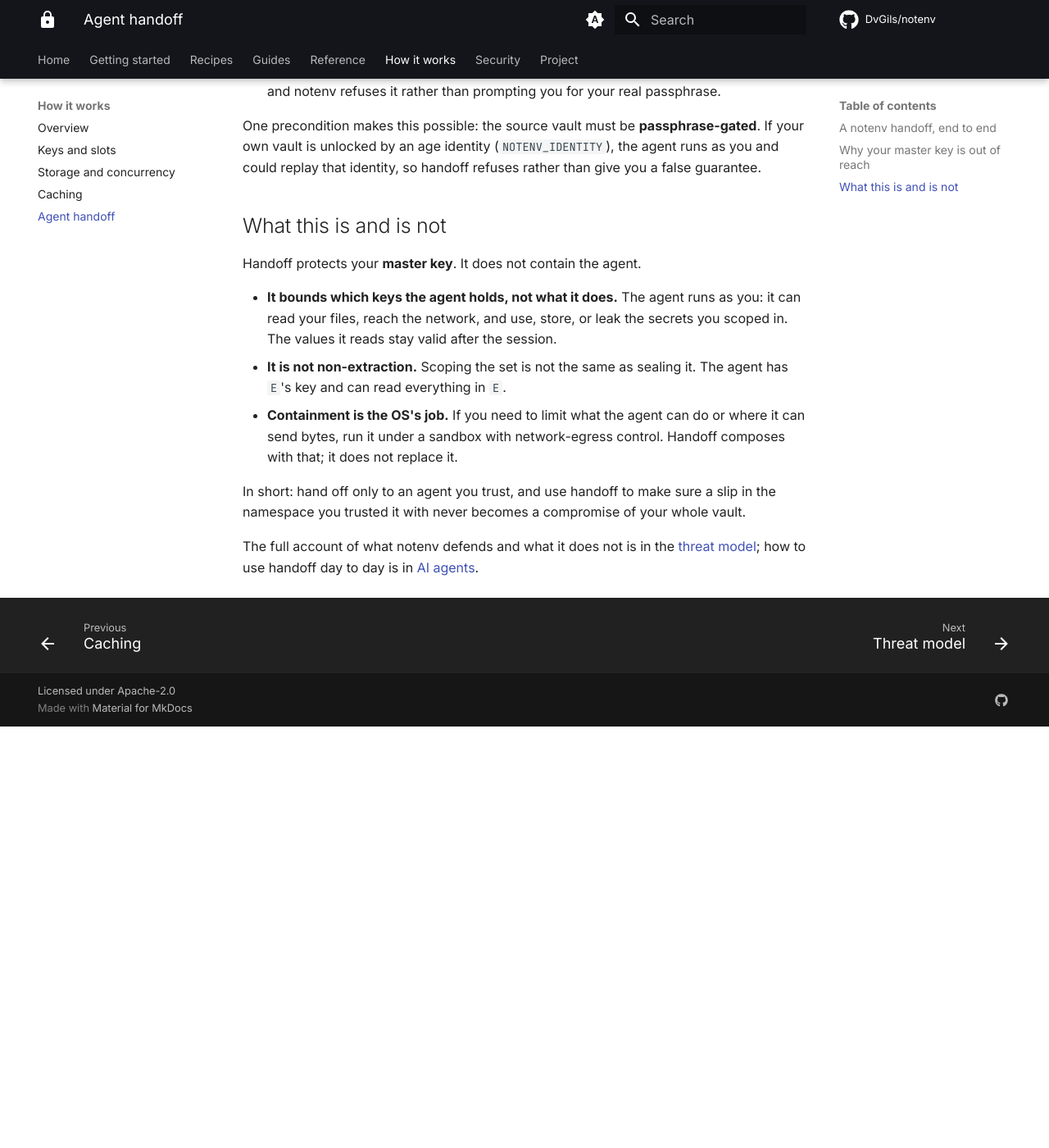
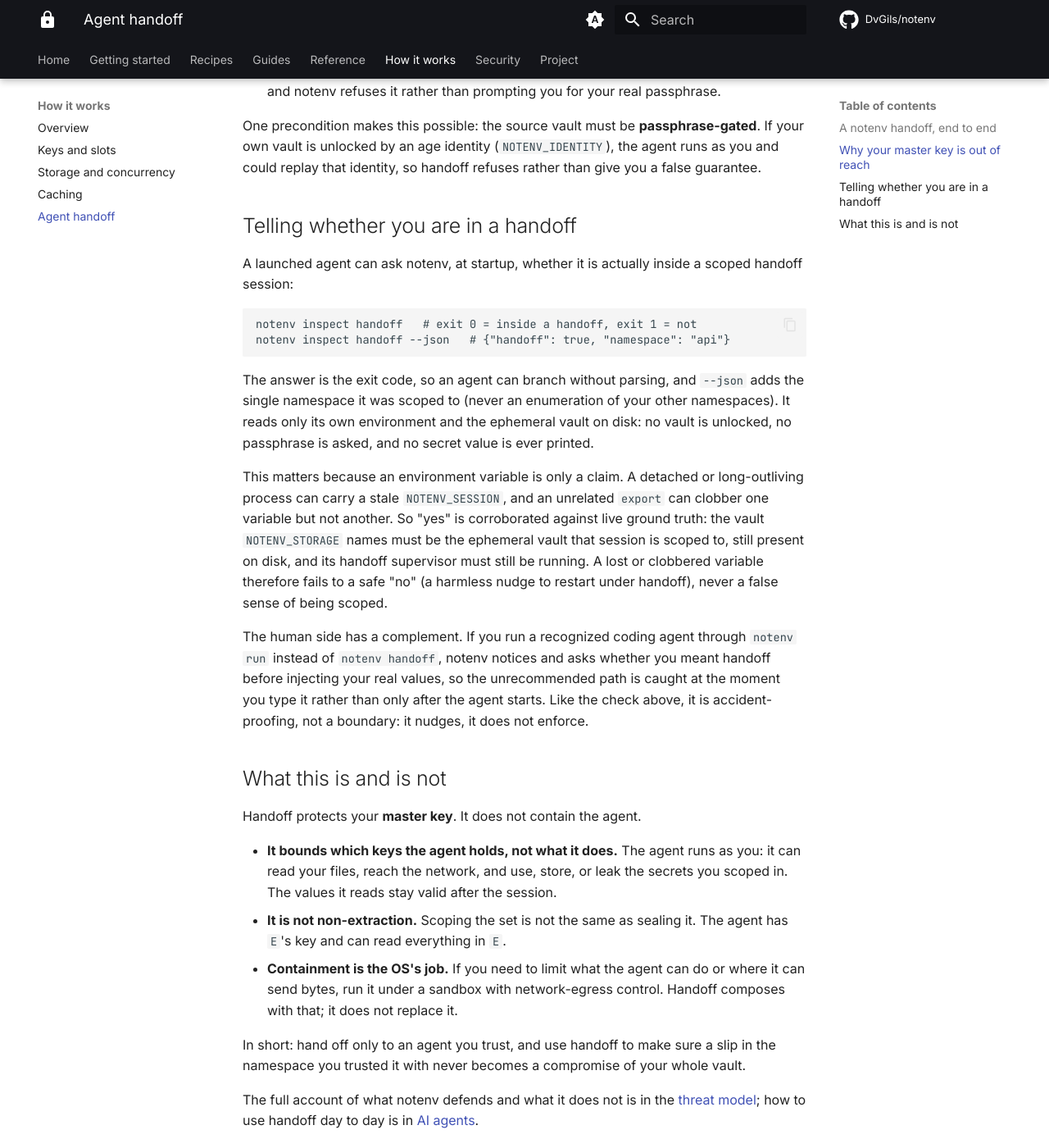
Before and after one commit to DvGils/notenv, an MkDocs documentation site: the page built from docs/concepts/agent-handoff.md, in a window 1280 px wide and 1400 px high, scrolled down 1360 px. Shown: the whole window at 82% size. Built offline with MkDocs 1.6.1 and Material for MkDocs 9.7.7, drawn with Linux system fonts in a browser that asks for light colours; comment, search, counter and statistics services are not loaded; before the commit the page ends 2246 px from its top, so only the background shows below that.

Commit message:
docs: restore inspect-handoff and agent-guard documentation
Document the `inspect handoff` predicate and the `run` agent-guard nudge that
shipped in commit ecbfb07 but whose docs were lost. CHANGELOG gains an Added
entry for both; the agent-handoff concept doc gains a "Telling whether you are
in a handoff" section; environment.md points from NOTENV_SESSION to it; and the
notenv skill restores the startup `notenv inspect handoff` check.

Co-Authored-By: Claude Opus 4.8 <noreply@anthropic.com>

````diff
--- a/docs/concepts/agent-handoff.md
+++ b/docs/concepts/agent-handoff.md
@@ -58,6 +58,35 @@ If your own vault is unlocked by an age identity (`NOTENV_IDENTITY`), the agent
 as you and could replay that identity, so handoff refuses rather than give you a
 false guarantee.
 
+## Telling whether you are in a handoff
+
+A launched agent can ask notenv, at startup, whether it is actually inside a scoped
+handoff session:
+
+```text
+notenv inspect handoff   # exit 0 = inside a handoff, exit 1 = not
+notenv inspect handoff --json   # {"handoff": true, "namespace": "api"}
+```
+
+The answer is the exit code, so an agent can branch without parsing, and `--json` adds
+the single namespace it was scoped to (never an enumeration of your other namespaces).
+It reads only its own environment and the ephemeral vault on disk: no vault is unlocked,
+no passphrase is asked, and no secret value is ever printed.
+
+This matters because an environment variable is only a claim. A detached or
+long-outliving process can carry a stale `NOTENV_SESSION`, and an unrelated `export`
+can clobber one variable but not another. So "yes" is corroborated against live ground
+truth: the vault `NOTENV_STORAGE` names must be the ephemeral vault that session is
+scoped to, still present on disk, and its handoff supervisor must still be running. A
+lost or clobbered variable therefore fails to a safe "no" (a harmless nudge to restart
+under handoff), never a false sense of being scoped.
+
+The human side has a complement. If you run a recognized coding agent through
+`notenv run` instead of `notenv handoff`, notenv notices and asks whether you meant
+handoff before injecting your real values, so the unrecommended path is caught at the
+moment you type it rather than only after the agent starts. Like the check above, it is
+accident-proofing, not a boundary: it nudges, it does not enforce.
+
 ## What this is and is not
 
 Handoff protects your **master key**. It does not contain the agent.
````
Also changed, not shown: CHANGELOG.md (+22 -0 lines), docs/reference/environment.md (+4 -1 lines), skills/notenv/SKILL.md (+6 -0 lines).
